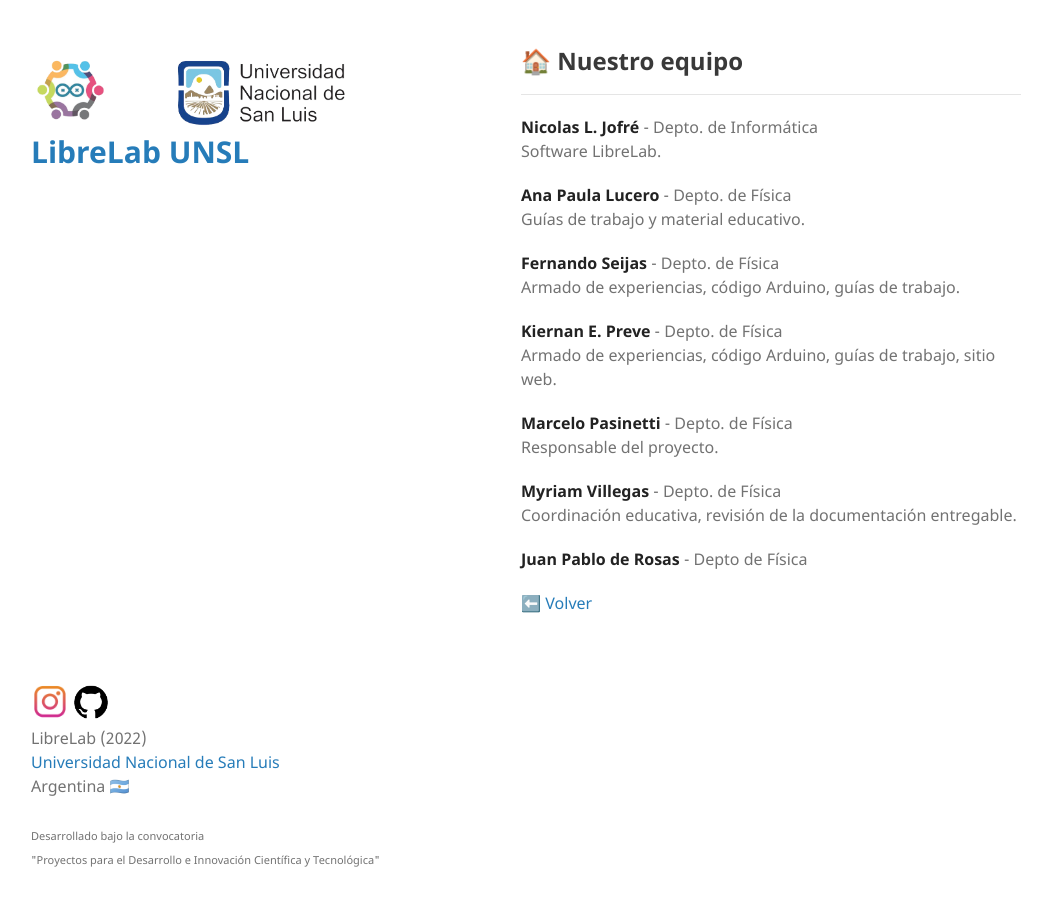
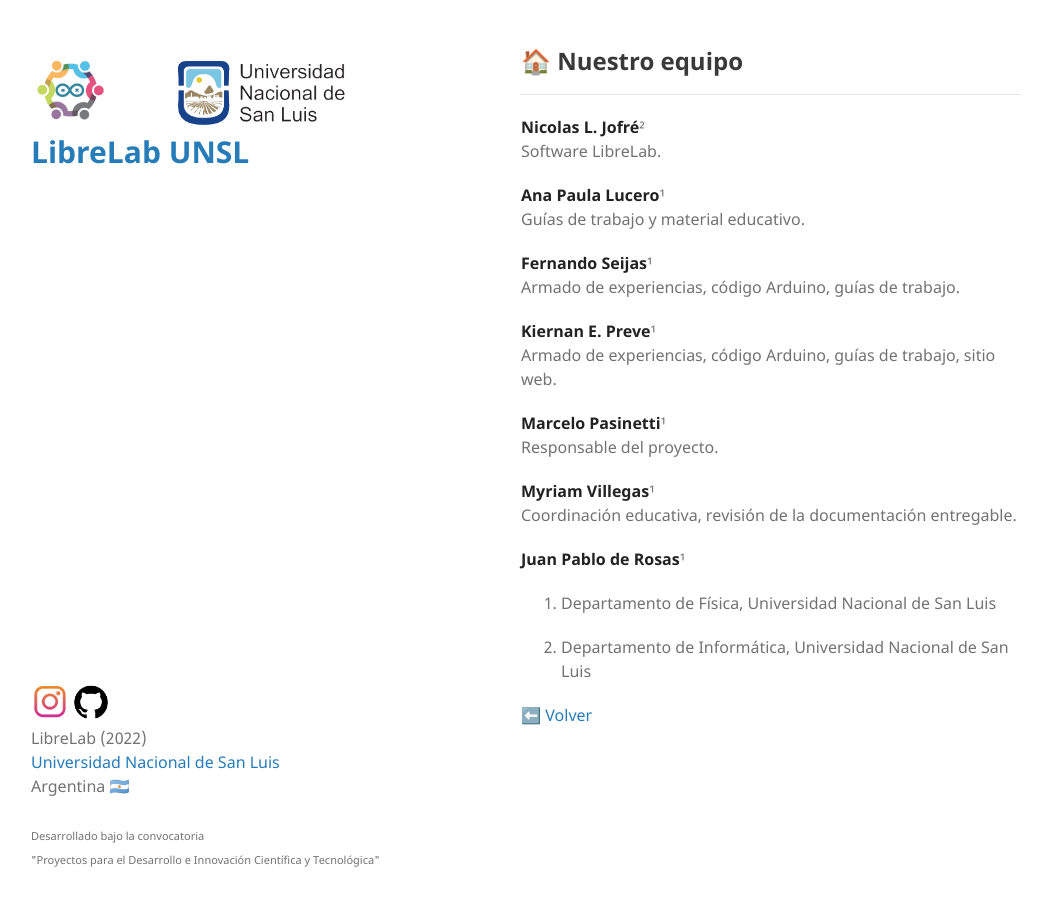
Before and after one commit to labunsl/labunsl.github.io, a Jekyll site: the page built from Equipo.md, in a window 1280 px wide. Shown: the whole page, without its empty margins (69-1116 px from the left). Built offline with Jekyll 4.4.1, drawn with Linux system fonts in a browser that asks for light colours; our own code applies the rules of GitHub Pages for plain Markdown files.

Commit message:
Update Equipo.md

```diff
--- a/Equipo.md
+++ b/Equipo.md
@@ -2,23 +2,24 @@
 
 ---
 
-**Nicolas L. Jofré**    - Depto. de Informática<br>    Software LibreLab.
+**Nicolas L. Jofré**²<br>    Software LibreLab.
 
 
-**Ana Paula Lucero**    - Depto. de Física<br>    Guías de trabajo y material educativo.
+**Ana Paula Lucero**¹<br>    Guías de trabajo y material educativo.
 
-**Fernando Seijas**    - Depto. de Física<br>    Armado de experiencias, código Arduino, guías de trabajo.
+**Fernando Seijas**¹<br>    Armado de experiencias, código Arduino, guías de trabajo.
 
-**Kiernan E. Preve**    - Depto. de Física<br>    Armado de experiencias, código Arduino, guías de trabajo, sitio web.
+**Kiernan E. Preve**¹<br>    Armado de experiencias, código Arduino, guías de trabajo, sitio web.
 
-**Marcelo Pasinetti**    - Depto. de Física<br>    Responsable del proyecto.
+**Marcelo Pasinetti**¹<br>    Responsable del proyecto.
 
-**Myriam Villegas**    - Depto. de Física<br>    Coordinación educativa, revisión de la documentación entregable.
+**Myriam Villegas**¹<br>    Coordinación educativa, revisión de la documentación entregable.
 
-**Juan Pablo de Rosas**    - Depto de Física<br>
+**Juan Pablo de Rosas**¹<br>
 
+1. Departamento de Física, Universidad Nacional de San Luis
 
-
+2. Departamento de Informática, Universidad Nacional de San Luis
 
 
 [⬅️ Volver](./)
```
